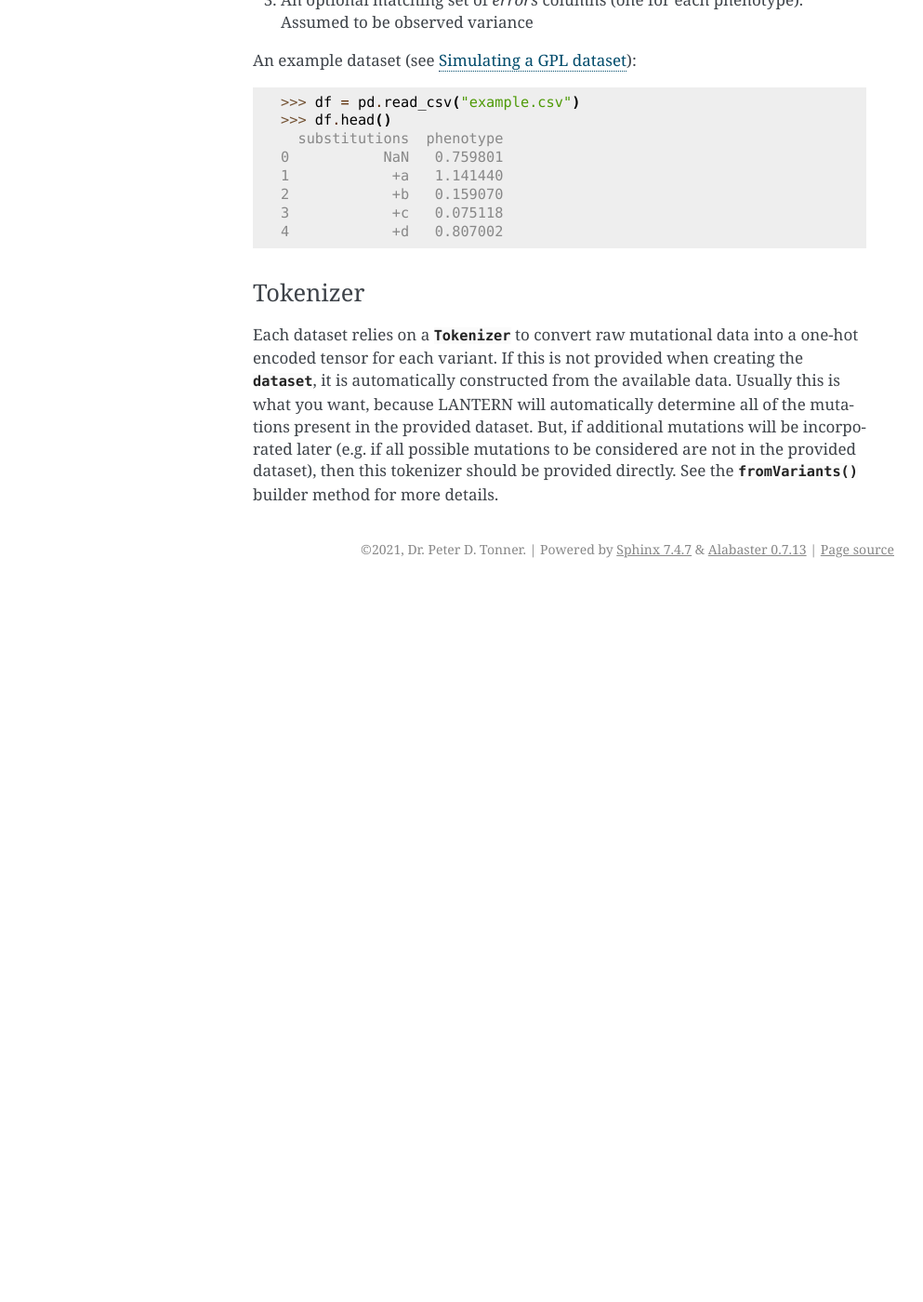
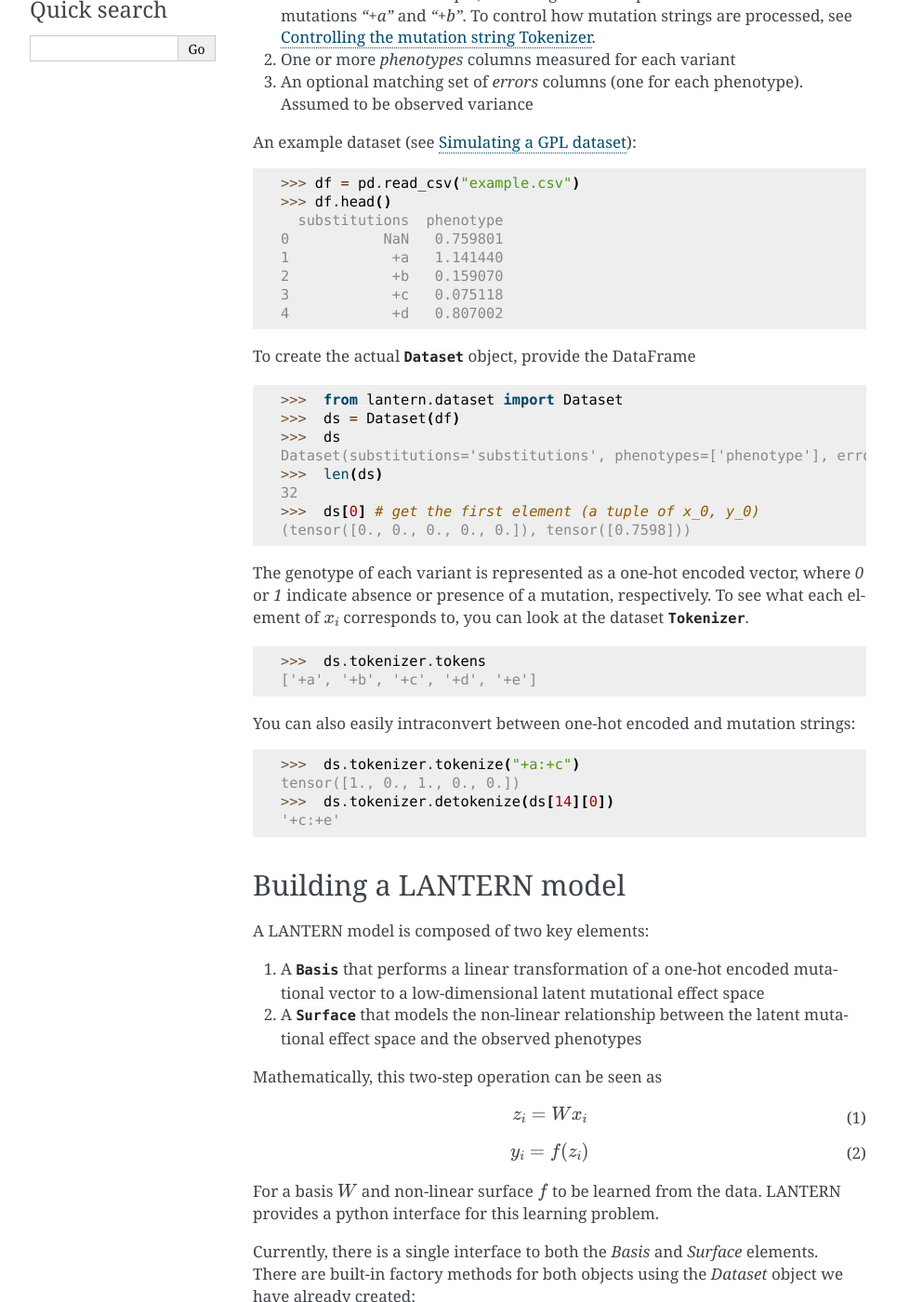
Before and after one commit to usnistgov/lantern, a Sphinx documentation site: the page built from docs/tutorial.rst, in a window 1280 px wide and 1400 px high, scrolled down 441 px. Shown: the whole window at 93% size, without its empty margins (148-1141 px from the left). Built offline with Sphinx 7.4.7, drawn with Linux system fonts in a browser that asks for light colours; before the commit the page ends 1071 px from its top, so only the background shows below that; some of the changed text lies outside the part shown.

Commit message:
more docs

```diff
--- a/docs/index.rst
+++ b/docs/index.rst
@@ -6,6 +6,7 @@
    :caption: Contents:
 
    tutorial
+   analyze
    sim
    diffops
    api
--- /dev/null
+++ b/docs/plots/training.py
@@ -0,0 +1,41 @@
+import pandas as pd
+from torch.optim import Adam
+import matplotlib.pyplot as plt
+
+from lantern.dataset import Dataset
+from lantern.model import Model
+from lantern.model.basis import VariationalBasis
+from lantern.model.surface import Phenotype
+
+# create a dataframe containing GPL data
+df = pd.read_csv("../example.csv")
+
+# convert the data to a LANTERN dataset
+ds = Dataset(df)
+
+# build a LANTERN model based on the dataset, using an upper-bound
+# of 8 latent dimensions
+model = Model(
+    VariationalBasis.fromDataset(ds, 8, meanEffectsInit=True),
+    Phenotype.fromDataset(ds, 8),
+)
+
+loss = model.loss(N=len(ds))
+X, y = ds[: len(ds)]
+
+optimizer = Adam(loss.parameters(), lr=0.01)
+hist = []
+for i in range(100):
+    optimizer.zero_grad()
+    yhat = model(X)
+    lss = loss(yhat, y)
+    total = sum(lss.values())
+    total.backward()
+    optimizer.step()
+    hist.append(total.item())
+
+plt.plot(hist)
+plt.xlabel("epoch")
+plt.ylabel("loss")
+
+torch.save(model.state_dict(), "model.pt")
--- /dev/null
+++ b/docs/sim.py
@@ -0,0 +1,64 @@
+import string
+from itertools import combinations
+import pandas as pd
+from gpytorch.kernels import RQKernel
+import torch
+import numpy as np
+
+
+def sim(seed, p=5):
+
+    N = 2 ** p
+    torch.random.manual_seed(seed)
+    W = torch.randn(p, 1) * np.sqrt(2)
+
+    X = torch.zeros(N, p)
+    ind = 1
+
+    # for all # of mutations
+    for mutations in range(1, p + 1):
+
+        # for selected combination of mutations for a variant
+        for variant in combinations(range(p), mutations):
+
+            # for each selected
+            for s in variant:
+                X[ind, s] = 1
+
+            # update after variant
+            ind += 1
+
+    z = torch.mm(X, W)
+    Z = torch.linspace(z.min(), z.max())[:, None]
+    z_samp = torch.cat((z, Z), 0)
+
+    kernel = RQKernel()
+    with torch.no_grad():
+        K = kernel(z_samp).evaluate()  # + 0.05 * torch.eye(N)
+        f = torch.distributions.MultivariateNormal(
+            torch.zeros(N + 100), K + torch.eye(N + 100) * 1e-5
+        ).rsample()
+
+    y = f[:N] + torch.randn(N) * 0.15
+
+    return W, X, z, y, Z, f[N:]
+
+
+if __name__ == "__main__":
+
+    W, X, z, y, Z, f = sim(100)
+
+    df = pd.DataFrame(
+        {
+            "substitutions": [
+                ":".join(
+                    [
+                        "+{}".format(string.ascii_lowercase[i])
+                        for i in np.where(X[j, :].numpy())[0]
+                    ]
+                )
+                for j in range(X.shape[0])
+            ],
+            "phenotype": y,
+        },
+    ).to_csv("example.csv", index=False)
--- a/docs/tutorial.rst
+++ b/docs/tutorial.rst
@@ -9,7 +9,10 @@
 Genotype phenotype dataset
 ==========================
 
-LANTERN provides a pytorch :class:`dataset
+GPL Dataset
+-----------
+
+LANTERN provides a pytorch :class:`Dataset
 <lantern.dataset.dataset.\_Base>` type for GPL datasets. Currently,
 the implementation assumes that the raw GPL data will come in the form
 of a :class:`pandas DataFrame<pandas.DataFrame>`. At minimum, the
@@ -17,7 +20,8 @@
 
 1. A `substitutions` column representing the string encoded mutational
    data of each variant. For example, the string `"+a:+b"` represents
-   a variant with the mutations `"+a"` and `"+b"`
+   a variant with the mutations `"+a"` and `"+b"`. To control how
+   mutation strings are processed, see :ref:`tokenizer`.
 2. One or more `phenotypes` columns measured for each variant
 3. An optional matching set of `errors` columns (one for each
    phenotype). Assumed to be observed variance
@@ -33,8 +37,122 @@
 3            +c   0.075118
 4            +d   0.807002
 
-Tokenizer
----------
+To create the actual :class:`Dataset<lantern.dataset.dataset.\_Base>`
+object, provide the DataFrame
+
+>>>  from lantern.dataset import Dataset
+>>>  ds = Dataset(df)
+>>>  ds
+Dataset(substitutions='substitutions', phenotypes=['phenotype'], errors=None)
+>>>  len(ds)
+32
+>>>  ds[0] # get the first element (a tuple of x_0, y_0)
+(tensor([0., 0., 0., 0., 0.]), tensor([0.7598]))
+
+The genotype of each variant is represented as a one-hot encoded
+vector, where `0` or `1` indicate absence or presence of a mutation,
+respectively. To see what each element of :math:`x_i` corresponds to,
+you can look at the dataset
+:class:`~lantern.dataset.tokenizer.Tokenizer`.
+
+>>>  ds.tokenizer.tokens
+['+a', '+b', '+c', '+d', '+e']
+
+You can also easily intraconvert between one-hot encoded and mutation
+strings:
+
+>>>  ds.tokenizer.tokenize("+a:+c")
+tensor([1., 0., 1., 0., 0.])
+>>>  ds.tokenizer.detokenize(ds[14][0])
+'+c:+e'
+
+
+
+
+Building a LANTERN model
+========================
+
+A LANTERN model is composed of two key elements:
+
+1. A :class:`~lantern.model.basis.Basis` that performs a linear
+   transformation of a one-hot encoded mutational vector to a
+   low-dimensional latent mutational effect space
+2. A :class:`~lantern.model.surface.Surface` that models the
+   non-linear relationship between the latent mutational effect space
+   and the observed phenotypes
+
+Mathematically, this two-step operation can be seen as
+
+.. math:: z_i = W x_i
+          :label: eq_basis
+.. math:: y_i = f(z_i)
+          :label: eq_surface
+
+For a basis :math:`W` and non-linear surface :math:`f` to be learned
+from the data. LANTERN provides a python interface for this learning
+problem.
+
+Currently, there is a single interface to both the `Basis` and
+`Surface` elements. There are built-in factory methods for both
+objects using the `Dataset` object we have already created:
+
+>>>  basis = VariationalBasis.fromDataset(ds, K=8, meanEffectsInit=True)
+>>>  surface = Phenotype.fromDataset(ds, K=8)
+
+To speed-up inference, we initialize the first dimension of the basis
+to the mean effects of each mutation (`meanEffectsInit=True`).
+
+The argument `K` describes the *maximum* number of possible latent
+dimensions to be discovered in the data. In general, `K` should be
+large enough to ensure that all relevant dimensions are learned by the
+model. For reference, five latent dimensions were sufficient for a
+dataset with over 100,000 observations. Our example dataset with only
+32 examples was simulated with a single latent dimension. But, LANTERN
+should learn this from the data rather than needing a "hard-coded"
+value. In general, `K=8` is a reasonable default value but if all
+latent dimensions are active in your learned model then consider
+increasing this value.
+
+After creating our `Basis` and `Surface`, we can now create a unified
+:class:`~lantern.model.Model`
+
+>>>  model = Model(basis, surface)
+
+Training a LANTERN model
+========================
+
+In order to learn the components of the LANTERN model, we have to
+build a :class:`~lantern.loss.Loss` for training. This is made
+straightforward
+
+>>>  loss = model.loss(N=len(ds))
+
+We have to provide the size of the dataset (`N=len(ds)`) to ensure the
+proper balance between model complexity and evidence provided by the
+data.
+
+This loss can then be used to optimize the model. We provide a
+standard training procedure here:
+
+>>>  from torch.optim import Adam
+>>>  optimizer = Adam(loss.parameters(), lr=0.01)
+>>>  for i in range(100):
+>>>      optimizer.zero_grad()
+>>>      yhat = model(X)
+>>>      lss = loss(yhat, y)
+>>>      total = sum(lss.values())
+>>>      total.backward()
+>>>      optimizer.step()
+
+The results should like
+
+
+.. plot:: plots/training.py
+
+.. _tokenizer:
+
+Controlling the mutation string Tokenizer
+=========================================
 
 Each dataset relies on a :class:`~lantern.dataset.tokenizer.Tokenizer`
 to convert raw mutational data into a one-hot encoded tensor for each
@@ -48,3 +166,15 @@
 provided directly. See the
 :meth:`~lantern.dataset.tokenizer.Tokenizer.fromVariants` builder
 method for more details.
+
+Mutational regular expression
+-----------------------------
+
+The built-in tokenizer takes a regular expression
+(:attr:`~lantern.dataset.tokenizer.Tokenizer.regex`) that can be used
+to control the ordering of tokens. Specifically, if the regex contains
+a named group (e.g. a group with the syntax `"(?P<name>...)"`, see
+:py:mod:`re`) providing information on the site of the mutation
+(`"(P<site>\d+)"`) and the mutation (`"(P<mut>[a-zA-Z*])"`), then
+LANTERN will sort tokens by (1) the site position and (2) their
+mutation.
```
Also changed, not shown: docs/analyze.rst (added, +11 -0 lines), 2 other files.
